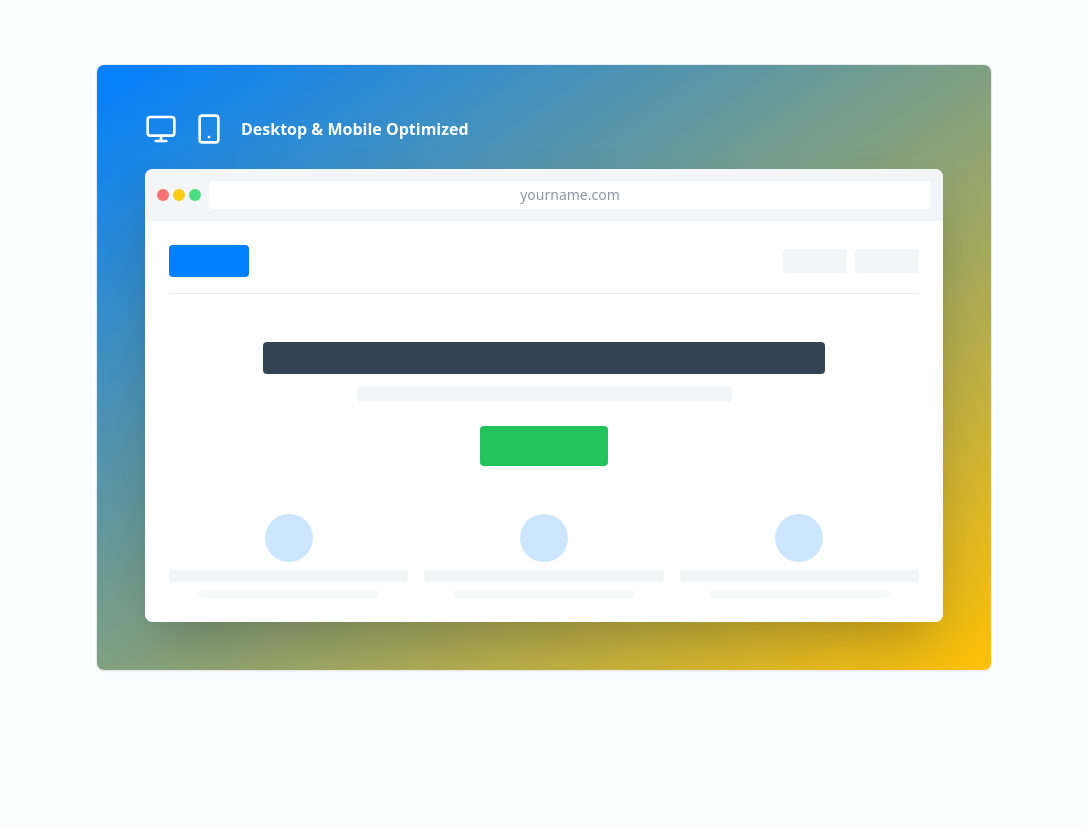
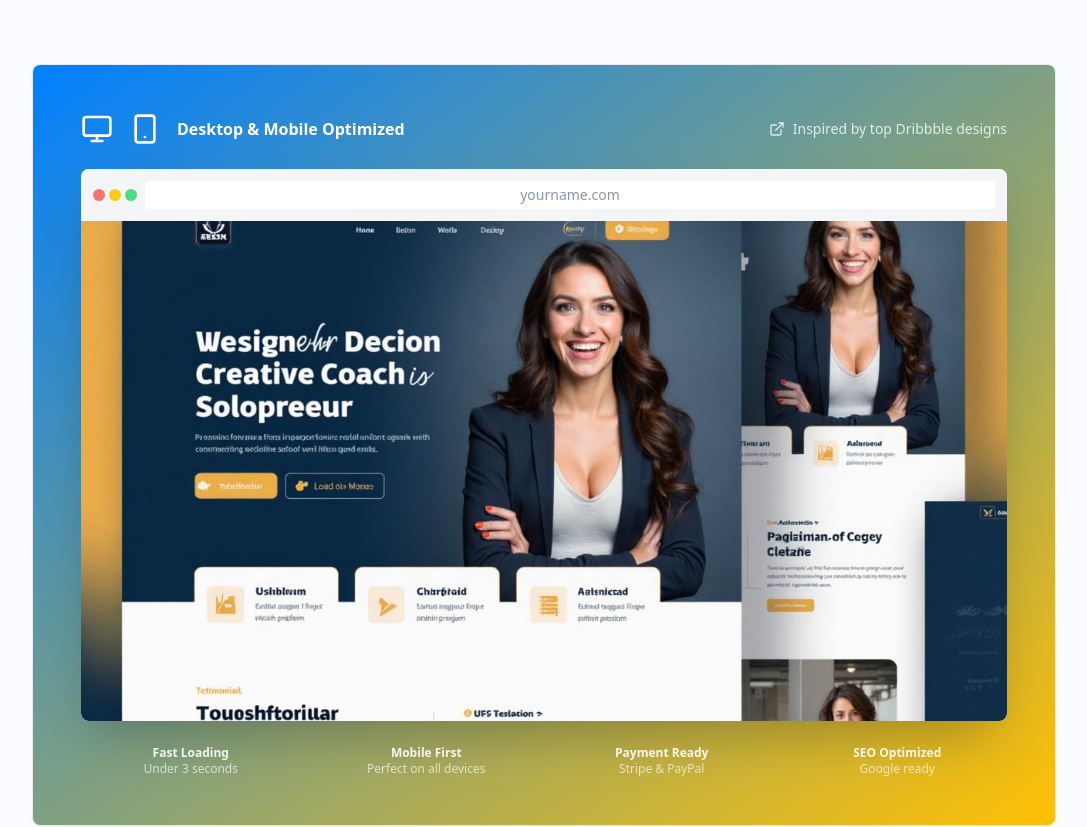
Before and after one commit to LazyShikamaru/rapid-launch-boost, a React (Vite) app: page / in a window 1280 px wide. Shown: the part 2224-3051 px from the top of the page, without its empty margins (96-1183 px from the left). Built offline with nearby package versions, Linux system fonts and the light colour scheme.

Commit message:
Add Dribbble design
Incorporate a design from Dribbble.com into the "See What You Get" section.

```diff
--- a/src/components/VisualPreview.tsx
+++ b/src/components/VisualPreview.tsx
@@ -1,5 +1,6 @@
 import { Card, CardContent } from "@/components/ui/card";
-import { Monitor, Smartphone } from "lucide-react";
+import { Monitor, Smartphone, ExternalLink } from "lucide-react";
+import designPreview from "@/assets/professional-website-design.jpg";
 
 const VisualPreview = () => {
   return (
@@ -14,15 +15,21 @@ const VisualPreview = () => {
           </p>
         </div>
 
-        <div className="max-w-4xl mx-auto">
+        <div className="max-w-5xl mx-auto">
           <Card className="shadow-hero overflow-hidden">
             <CardContent className="p-0">
               {/* Mockup Container */}
               <div className="relative bg-gradient-to-br from-primary to-accent p-8 md:p-12">
-                <div className="flex items-center gap-4 mb-6">
+                <div className="flex items-center justify-between mb-6">
+                  <div className="flex items-center gap-4">
                     <Monitor className="h-8 w-8 text-primary-foreground" />
                     <Smartphone className="h-8 w-8 text-primary-foreground" />
                     <span className="text-primary-foreground font-semibold">Desktop & Mobile Optimized</span>
+                  </div>
+                  <div className="flex items-center gap-2 text-primary-foreground/80">
+                    <ExternalLink className="h-4 w-4" />
+                    <span className="text-sm">Inspired by top Dribbble designs</span>
+                  </div>
                 </div>
 
                 {/* Browser Mockup */}
@@ -41,36 +48,34 @@ const VisualPreview = () => {
                     </div>
                   </div>
 
-                  {/* Website Preview */}
-                  <div className="bg-background p-6 min-h-[300px]">
-                    <div className="space-y-4">
-                      {/* Header */}
-                      <div className="flex justify-between items-center pb-4 border-b">
-                        <div className="w-20 h-8 bg-primary rounded"></div>
-                        <div className="flex gap-2">
-                          <div className="w-16 h-6 bg-muted rounded"></div>
-                          <div className="w-16 h-6 bg-muted rounded"></div>
+                  {/* Website Preview - Real Dribbble Design */}
+                  <div className="bg-background">
+                    <img
+                      src={designPreview}
+                      alt="Professional website design preview from Dribbble - modern landing page for creators and coaches"
+                      className="w-full h-auto object-cover"
+                      style={{ maxHeight: '500px', objectFit: 'cover' }}
+                    />
                   </div>
                 </div>
 
-                      {/* Hero */}
-                      <div className="text-center py-8">
-                        <div className="w-3/4 h-8 bg-foreground rounded mx-auto mb-3"></div>
-                        <div className="w-1/2 h-4 bg-muted rounded mx-auto mb-6"></div>
-                        <div className="w-32 h-10 bg-success rounded mx-auto"></div>
+                {/* Features Below */}
+                <div className="mt-6 grid grid-cols-2 md:grid-cols-4 gap-4 text-primary-foreground/90">
+                  <div className="text-center">
+                    <div className="text-xs font-semibold">Fast Loading</div>
+                    <div className="text-xs opacity-75">Under 3 seconds</div>
                   </div>
-
-                      {/* Features */}
-                      <div className="grid grid-cols-3 gap-4">
-                        {[...Array(3)].map((_, i) => (
-                          <div key={i} className="text-center space-y-2">
-                            <div className="w-12 h-12 bg-primary/20 rounded-full mx-auto"></div>
-                            <div className="w-full h-3 bg-muted rounded"></div>
-                            <div className="w-3/4 h-2 bg-muted/60 rounded mx-auto"></div>
+                  <div className="text-center">
+                    <div className="text-xs font-semibold">Mobile First</div>
+                    <div className="text-xs opacity-75">Perfect on all devices</div>
                   </div>
-                        ))}
+                  <div className="text-center">
+                    <div className="text-xs font-semibold">Payment Ready</div>
+                    <div className="text-xs opacity-75">Stripe & PayPal</div>
                   </div>
-                    </div>
+                  <div className="text-center">
+                    <div className="text-xs font-semibold">SEO Optimized</div>
+                    <div className="text-xs opacity-75">Google ready</div>
                   </div>
                 </div>
               </div>
```
Also changed, not shown: src/assets/professional-website-design.jpg (added). Lines whose indentation alone changed are shown as unchanged.
